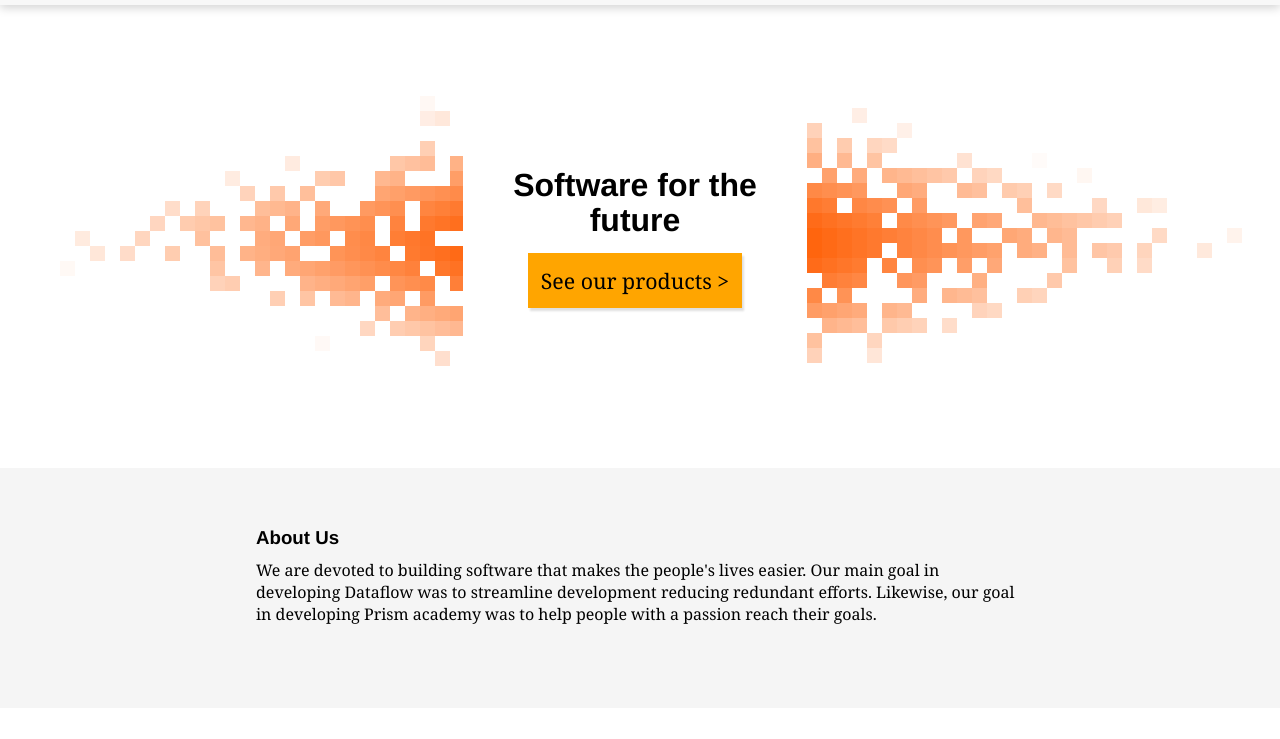
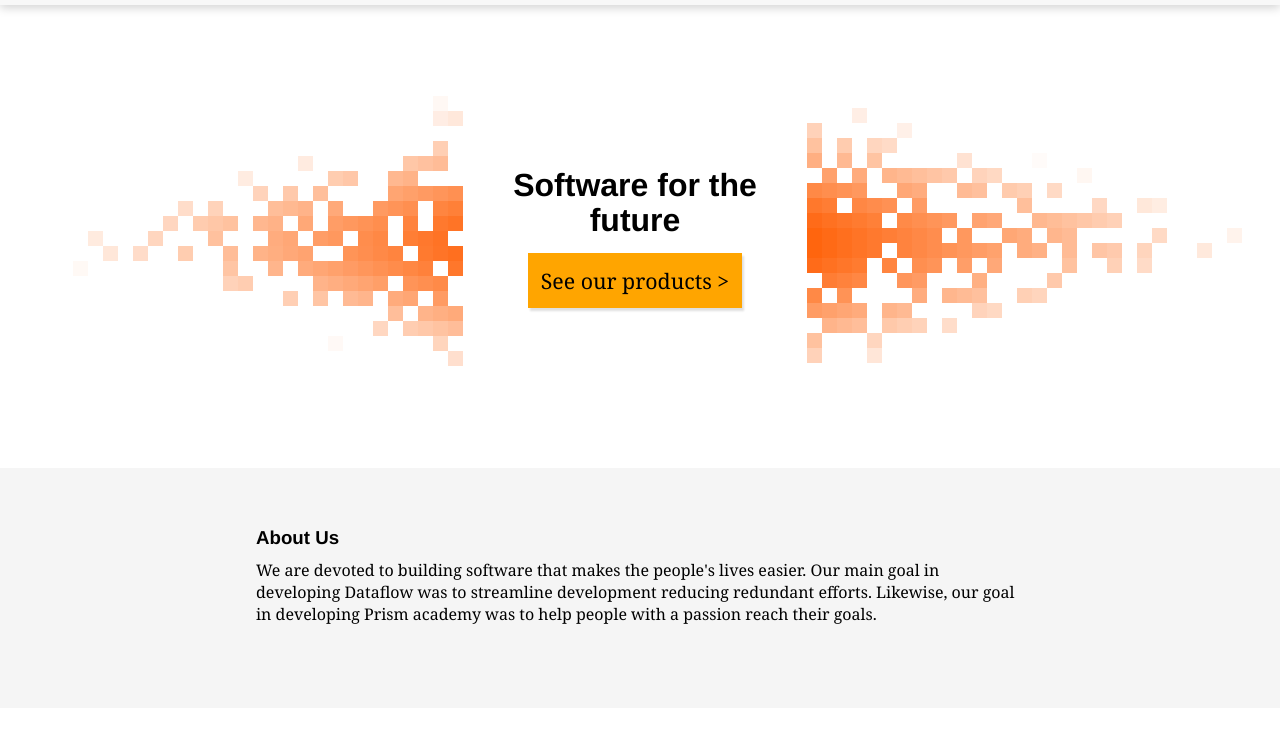
Before and after one commit to cotangent-software/cotangent.software, a Gatsby site: page / in a window 1280 px wide. Shown: the part 61-800 px from the top of the page. Built offline with nearby package versions, Linux system fonts and the light colour scheme; Gatsby itself is replaced by a stand-in of ours; what typography-theme-bootstrap would draw is missing.

Commit message:
Homepage release version 1.0

```diff
--- a/gatsby-config.js
+++ b/gatsby-config.js
@@ -1,4 +1,5 @@
 module.exports = {
+  pathPrefix: '/',
   siteMetadata: {
     title: `Cotangent Software`,
     description: `Software solutions for a digital age`,
@@ -47,6 +48,15 @@ module.exports = {
       options: {
         pathToConfigModule: `src/utils/typography`,
       },
+    },
+    {
+      resolve: `gatsby-plugin-google-analytics`,
+      options: {
+        trackingId: 'UA-176072172-1',
+        head: false,
+        defer: false,
+        cookieDomain: 'cotangent.software'
+      }
     }
     // this (optional) plugin enables Progressive Web App + Offline functionality
     // To learn more, visit: https://gatsby.dev/offline
--- a/src/pages/index.js
+++ b/src/pages/index.js
@@ -86,7 +86,7 @@ function IndexPage({ data }) {
             const gt = g + (255 - g) * (1 - rv);
             const bt = b + (255 - b) * (1 - rv);
             c.fillStyle = 'rgb(' + rt + ',' + gt + ',' + bt + ')';
-            c.fillRect(x * rectSize, y * rectSize, rectSize, rectSize);
+            c.fillRect(x * rectSize + (left ? canvas.width % rectSize : 0), y * rectSize, rectSize, rectSize);
           }
         }
       }
```
Also changed, not shown: package.json (+8 -5 lines), 1 other file.
